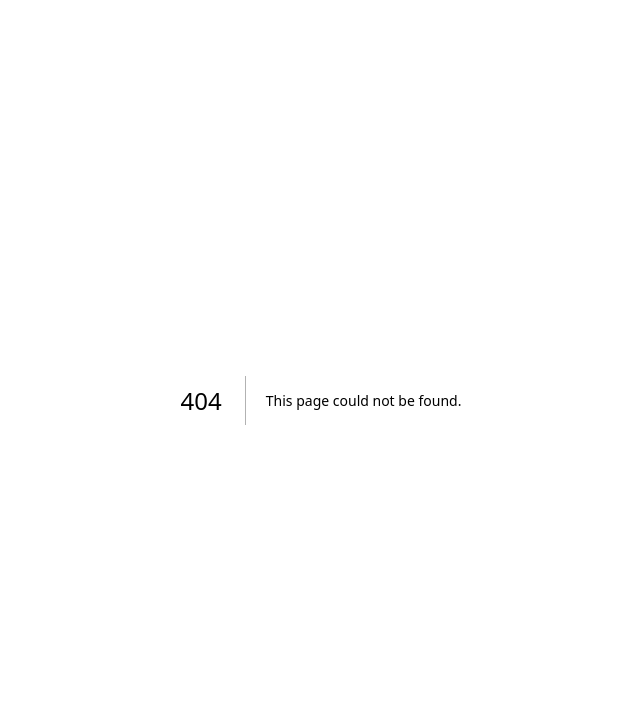
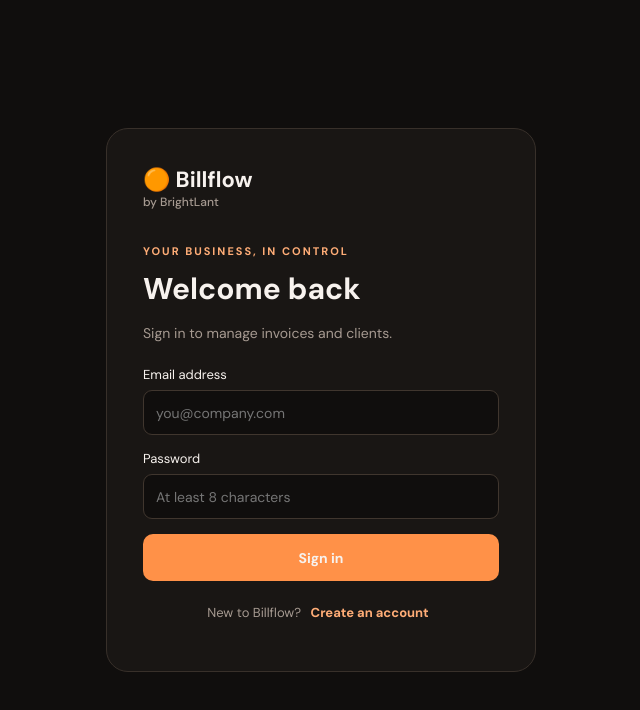
Before and after one commit to brightlant223/billflow, a Next.js app: page /login in a window 1280 px wide. Before the commit this address had no page. Shown: the top 710 px of the page, without its empty margins (319-959 px from the left). Built offline with nearby package versions, Linux system fonts and the light colour scheme.

Commit message:
Add email password authentication page

```diff
--- /dev/null
+++ b/app/login/page.tsx
@@ -0,0 +1,34 @@
+"use client";
+import { useState, type FormEvent } from "react";
+import { useRouter } from "next/navigation";
+import { createClient } from "@/lib/supabase/client";
+export default function LoginPage() {
+ const router=useRouter(); const [mode,setMode]=useState<"login"|"signup">("login");
+ const [email,setEmail]=useState(""); const [password,setPassword]=useState(""); const [business,setBusiness]=useState("");
+ const [busy,setBusy]=useState(false); const [message,setMessage]=useState("");
+ async function submit(e:FormEvent<HTMLFormElement>){e.preventDefault();setBusy(true);setMessage("");try{
+  const supabase=createClient();
+  if(mode==="signup"){
+   const {data,error}=await supabase.auth.signUp({email:email.trim(),password,options:{data:{business_name:business.trim()||undefined},emailRedirectTo:window.location.origin+"/auth/callback"}});
+   if(error)throw error;
+   if(!data.session){setMessage("Account created. Check your email to confirm your address, then sign in.");return;}
+  }else{const {error}=await supabase.auth.signInWithPassword({email:email.trim(),password});if(error)throw error;}
+  router.replace("/");router.refresh();
+ }catch(err){setMessage(err instanceof Error?err.message:"Authentication failed.");}finally{setBusy(false);}}
+ return <main style={{minHeight:"100vh",display:"grid",placeItems:"center",padding:24,background:"#100e0d",color:"#f7f2ee"}}>
+ <section style={{width:"min(100%,430px)",padding:36,border:"1px solid #38302a",borderRadius:22,background:"#191614"}}>
+ <div style={{fontSize:22,fontWeight:800}}>🟠 Billflow <small style={{display:"block",fontSize:12,color:"#a69a91",fontWeight:500}}>by BrightLant</small></div>
+ <p style={{marginTop:34,color:"#ffad77",fontSize:11,letterSpacing:2,fontWeight:800}}>YOUR BUSINESS, IN CONTROL</p>
+ <h1 style={{fontSize:30,margin:"8px 0"}}>{mode==="login"?"Welcome back":"Create your workspace"}</h1>
+ <p style={{color:"#a69a91",fontSize:14,lineHeight:1.6}}>{mode==="login"?"Sign in to manage invoices and clients.":"Create an account and get a private business workspace."}</p>
+ <form onSubmit={submit} style={{display:"grid",gap:15,marginTop:22}}>
+ {mode==="signup"&&<label style={{display:"grid",gap:7,fontSize:13}}>Business name<input value={business} onChange={e=>setBusiness(e.target.value)} placeholder="Your company" style={field}/></label>}
+ <label style={{display:"grid",gap:7,fontSize:13}}>Email address<input type="email" required autoComplete="email" value={email} onChange={e=>setEmail(e.target.value)} placeholder="you@company.com" style={field}/></label>
+ <label style={{display:"grid",gap:7,fontSize:13}}>Password<input type="password" required minLength={8} autoComplete={mode==="login"?"current-password":"new-password"} value={password} onChange={e=>setPassword(e.target.value)} placeholder="At least 8 characters" style={field}/></label>
+ {message&&<p role="status" style={{fontSize:13,color:"#ffc29a"}}>{message}</p>}
+ <button disabled={busy} style={{minHeight:47,border:0,borderRadius:10,background:"#ff9148",fontWeight:800,cursor:"pointer"}}>{busy?"Please wait…":mode==="login"?"Sign in":"Create account"}</button>
+ </form>
+ <p style={{textAlign:"center",fontSize:13,color:"#a69a91",marginTop:22}}>{mode==="login"?"New to Billflow?":"Already have an account?"} <button onClick={()=>{setMode(mode==="login"?"signup":"login");setMessage("");}} style={{background:"none",border:0,color:"#ffad77",fontWeight:800,cursor:"pointer"}}>{mode==="login"?"Create an account":"Sign in"}</button></p>
+ </section></main>;
+}
+const field={width:"100%",boxSizing:"border-box" as const,minHeight:45,padding:"0 12px",border:"1px solid #40362e",borderRadius:9,background:"#100e0d",color:"#f7f2ee",fontSize:14};
```
